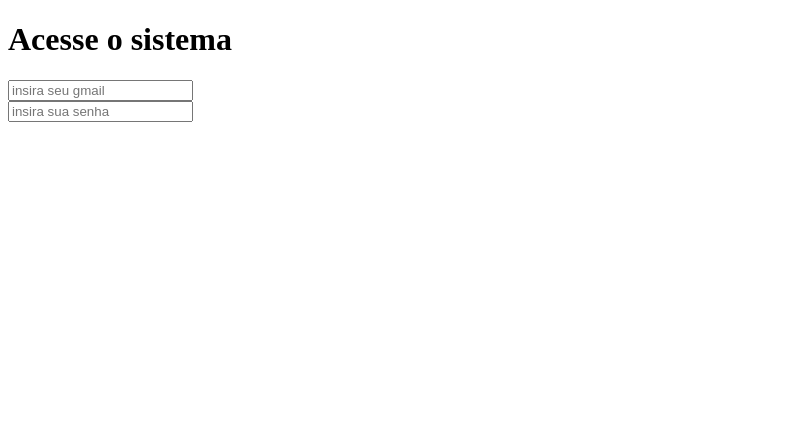
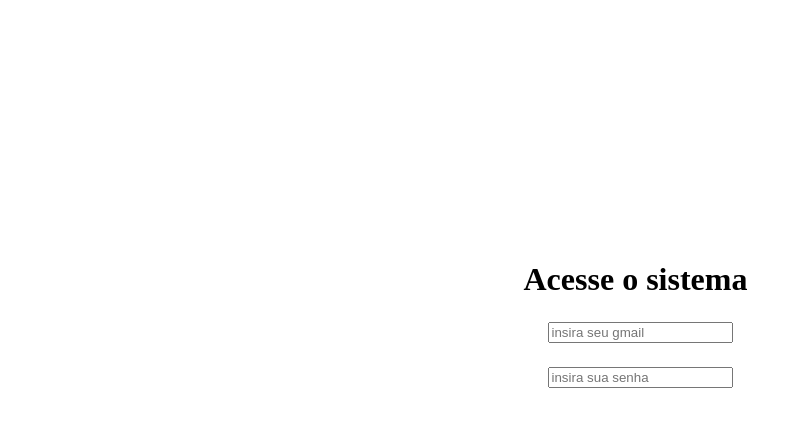
Before and after one commit to Andrescimentoo/react_LoginPage, a React (Vite) app in the folder login-page/: page / in a window 1280 px wide. Shown: the top 426 px of the page, without its empty margins (0-802 px from the left). Built offline with nearby package versions, Linux system fonts and the light colour scheme.

Commit message:
feat: adicionando primeiras estilizacoes: margem entre elementos + display flex

```diff
--- a/login-page/src/App.css
+++ b/login-page/src/App.css
@@ -0,0 +1,14 @@
+.container{
+    display: flex;
+    flex-direction: column;
+    align-items: center;
+    margin: 15rem;
+
+}
+.pass{
+    margin: 1.5rem;
+
+}
+.email{
+    margin: 1.5rem;
+}
```
